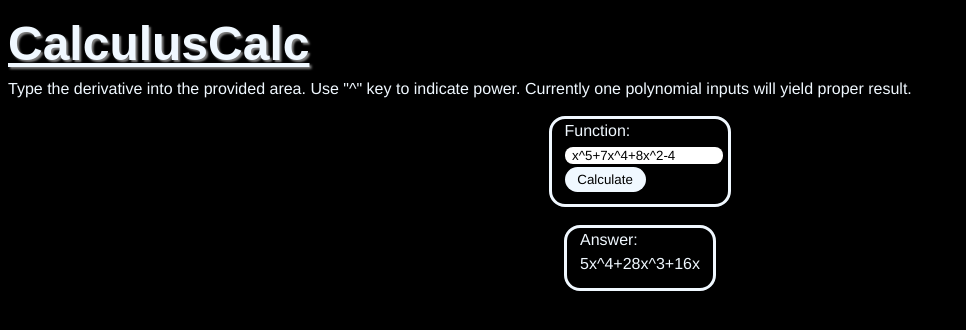
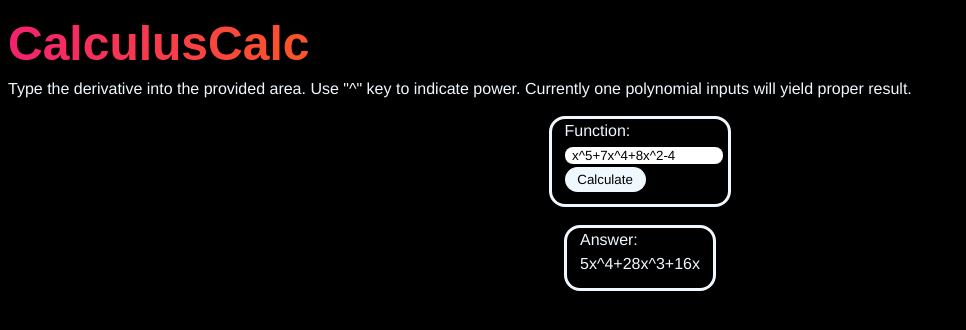
Before and after one commit to alanNEF/CalculusCalc, a plain HTML site: page derivCalc/html/index.html in a window 1280 px wide. Shown: the whole page, without its empty margins (0-966 px from the left). Drawn offline with Linux system fonts and the light colour scheme.

Commit message:
made Title have gradient color

```diff
--- a/derivCalc/css/style.css
+++ b/derivCalc/css/style.css
@@ -33,7 +33,10 @@
     font-family: Arial, Helvetica, sans-serif;
     font-size: 300%;
     font-weight: bold;
-    text-shadow: 2px 2px 2px gray;
+    background: linear-gradient(to right, #f32170,
+                    #ff6b08, #cf23cf, #eedd44);
+            -webkit-text-fill-color: transparent;
+            -webkit-background-clip: text;
     text-decoration: underline;
     line-height: 150%;
 }
```
